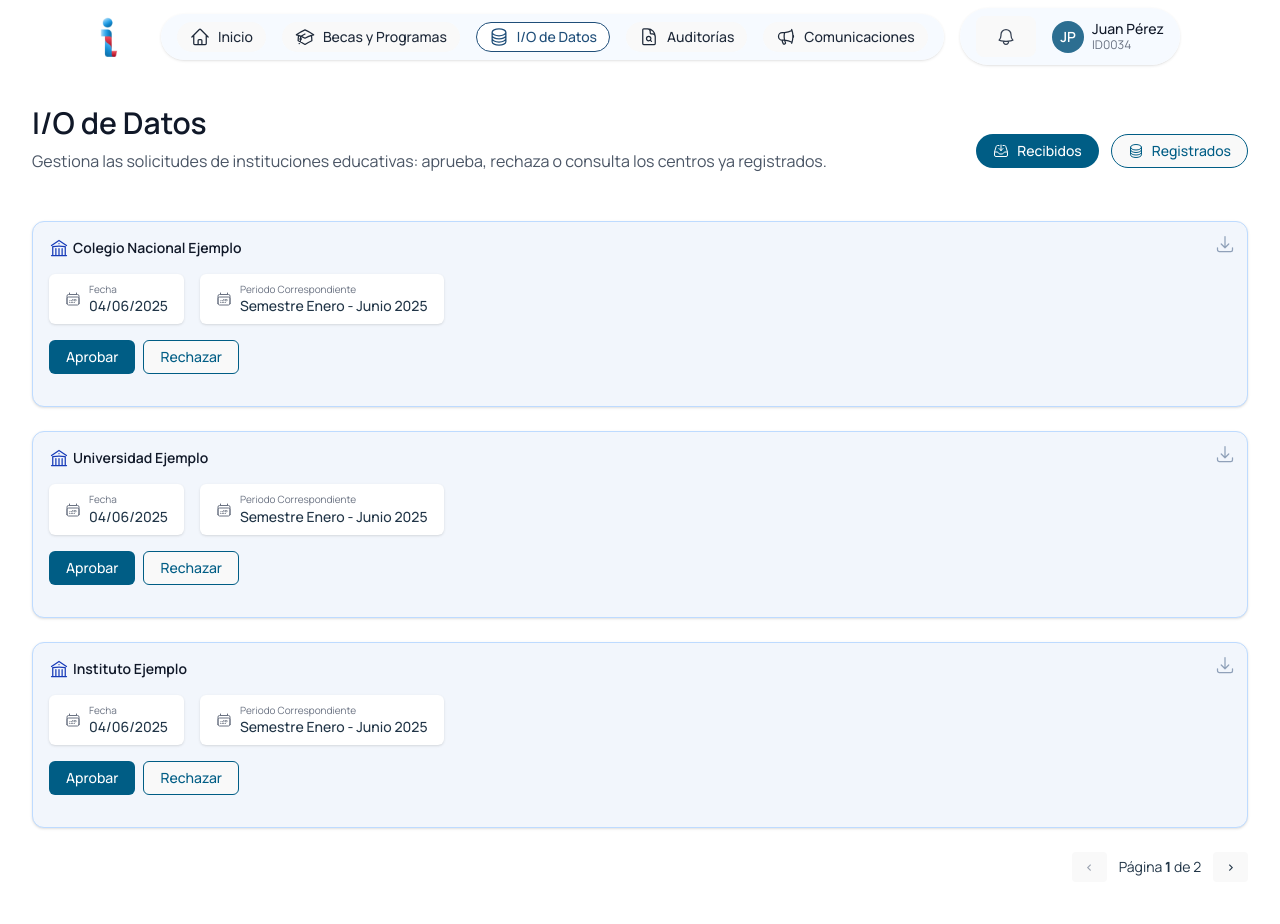
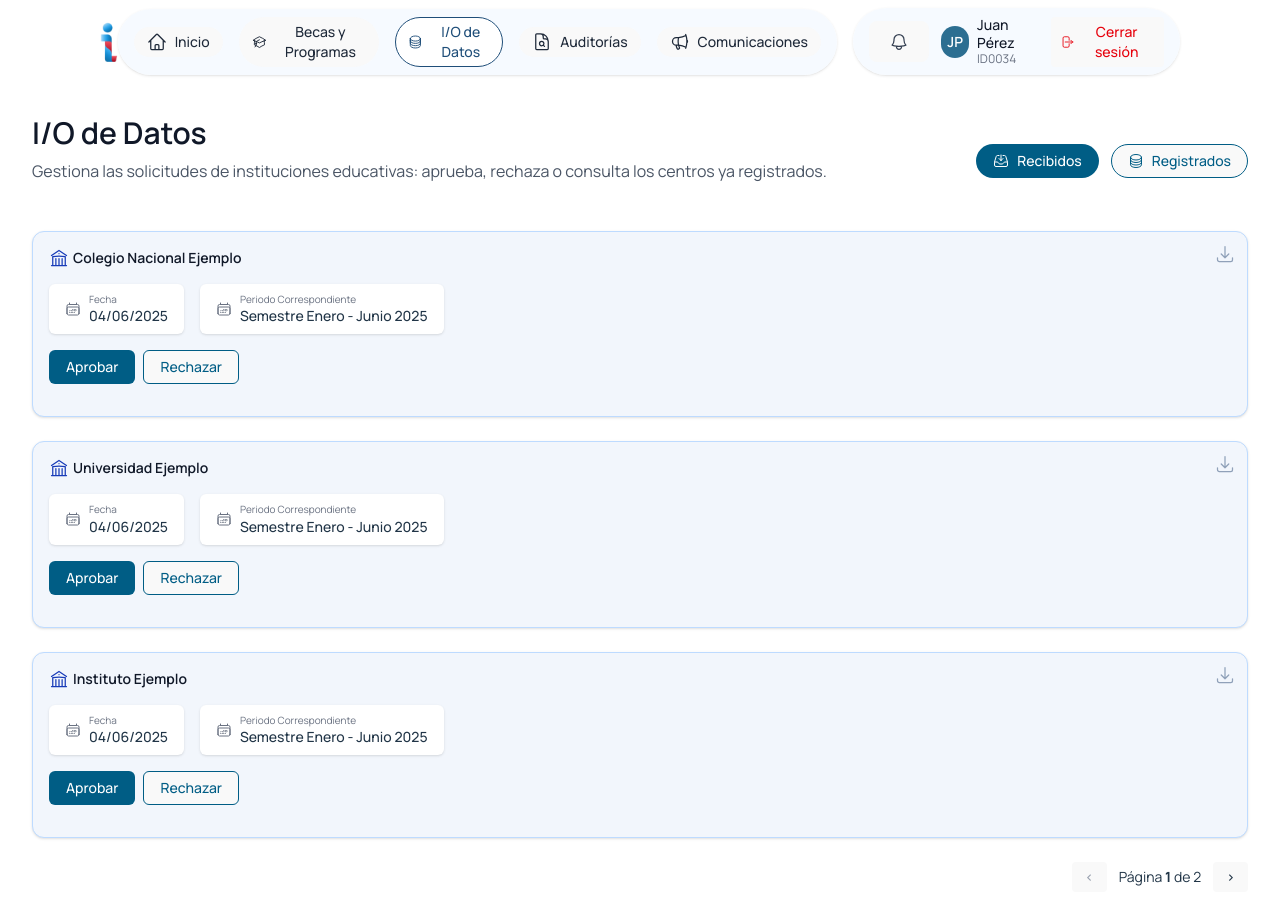
Before and after one commit to Integra-RD/integra-frontend, a React (Vite) app: page /ministry/data in a window 1280 px wide. Shown: the top 924 px of the page. Built offline with nearby package versions, Linux system fonts and the light colour scheme.

Commit message:
Added missing log out button to topbar

```diff
--- a/src/components/Topbar.tsx
+++ b/src/components/Topbar.tsx
@@ -1,6 +1,6 @@
 import React from 'react'
 import { useNavigate } from 'react-router-dom'
-import { BellIcon } from '@heroicons/react/24/outline'
+import { BellIcon, ArrowRightStartOnRectangleIcon } from '@heroicons/react/24/outline'
 import integraLogo from '../assets/integraLogo.svg'
 
 interface NavItem {
@@ -30,6 +30,11 @@ const Topbar: React.FC<TopbarProps> = ({ navItems, user }) => {
     .slice(0, 2)
     .toUpperCase()
 
+  const handleLogout = () => {
+    // TODO: hook this into auth logic
+    navigate('/login')
+  }
+
   return (
     <div className="sticky top-0 z-50 px-8 sm:px-16 lg:px-25 2xl:px-86 py-2 bg-white/80 backdrop-blur-sm">
       <div className="flex items-center justify-between">
@@ -53,10 +58,15 @@ const Topbar: React.FC<TopbarProps> = ({ navItems, user }) => {
             ))}
           </div>
 
-          <div className="flex items-center space-x-4 bg-[#f5faff]/90 backdrop-blur-md px-4 py-2 rounded-full shadow-sm">
-            <button onClick={() => navigate('/student/notifications')} aria-label="Notificaciones">
-              <BellIcon className="w-5 h-5 text-gray-700 hover:text-blue-600 transition" />
+          <div className="flex items-center space-x-3 bg-[#f5faff]/90 backdrop-blur-md px-4 py-2 rounded-full shadow-sm">
+            <button
+              onClick={() => navigate('/student/notifications')}
+              aria-label="Notificaciones"
+              className="hover:text-blue-600 transition"
+            >
+              <BellIcon className="w-5 h-5 text-gray-700" />
             </button>
+
             <div className="flex items-center space-x-2">
               <div className="w-8 h-8 rounded-full bg-[#2c6e91] text-white flex items-center justify-center text-sm font-semibold">
                 {initials}
@@ -66,6 +76,14 @@ const Topbar: React.FC<TopbarProps> = ({ navItems, user }) => {
                 <div className="text-gray-500 text-xs">ID{user.id}</div>
               </div>
             </div>
+
+            <button
+              onClick={handleLogout}
+              className="flex items-center space-x-1 text-sm text-red-600 hover:text-red-700 px-2 py-1 transition rounded hover:bg-red-50"
+            >
+              <ArrowRightStartOnRectangleIcon className="w-4 h-4" />
+              <span>Cerrar sesión</span>
+            </button>
           </div>
         </div>
       </div>
```
